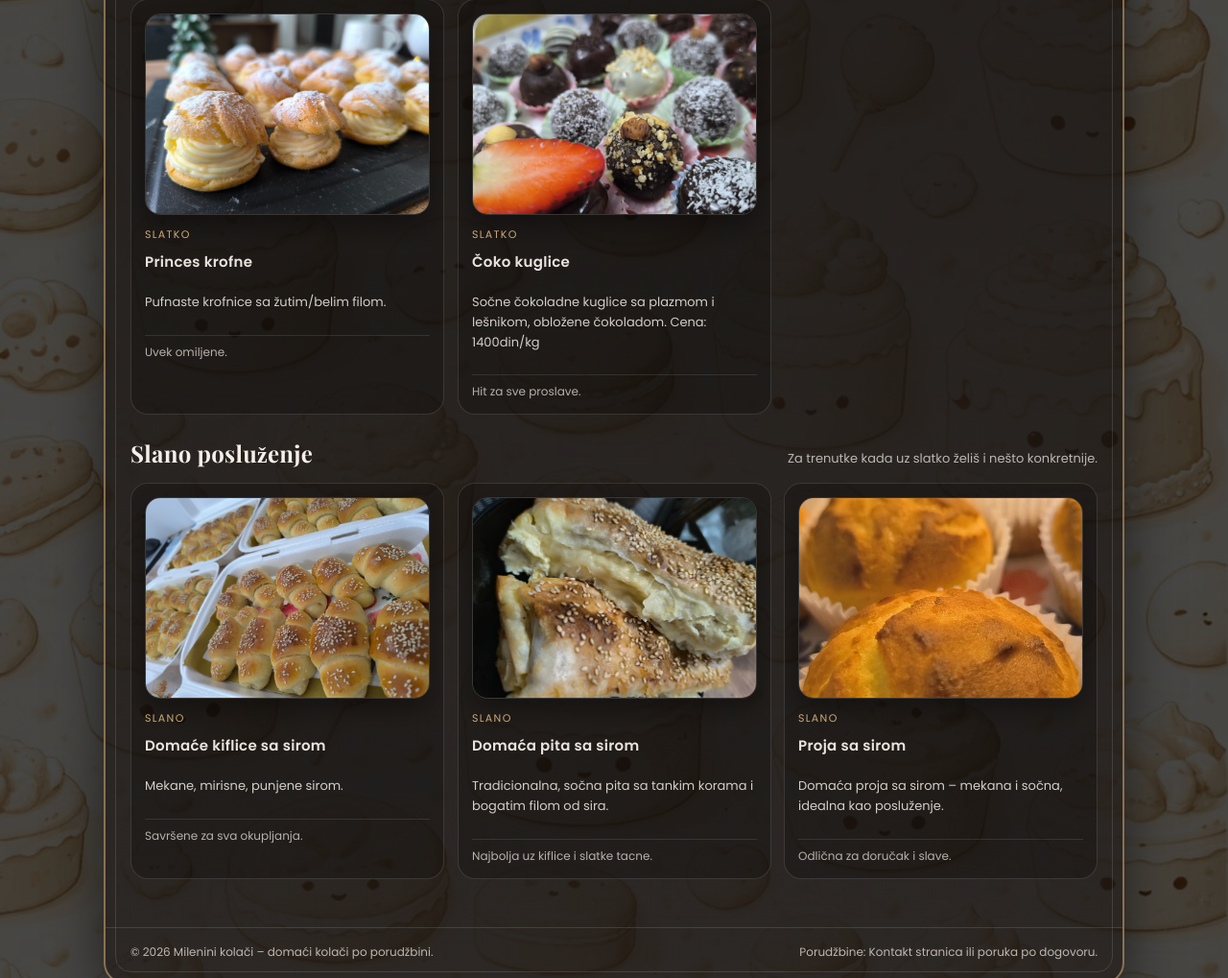
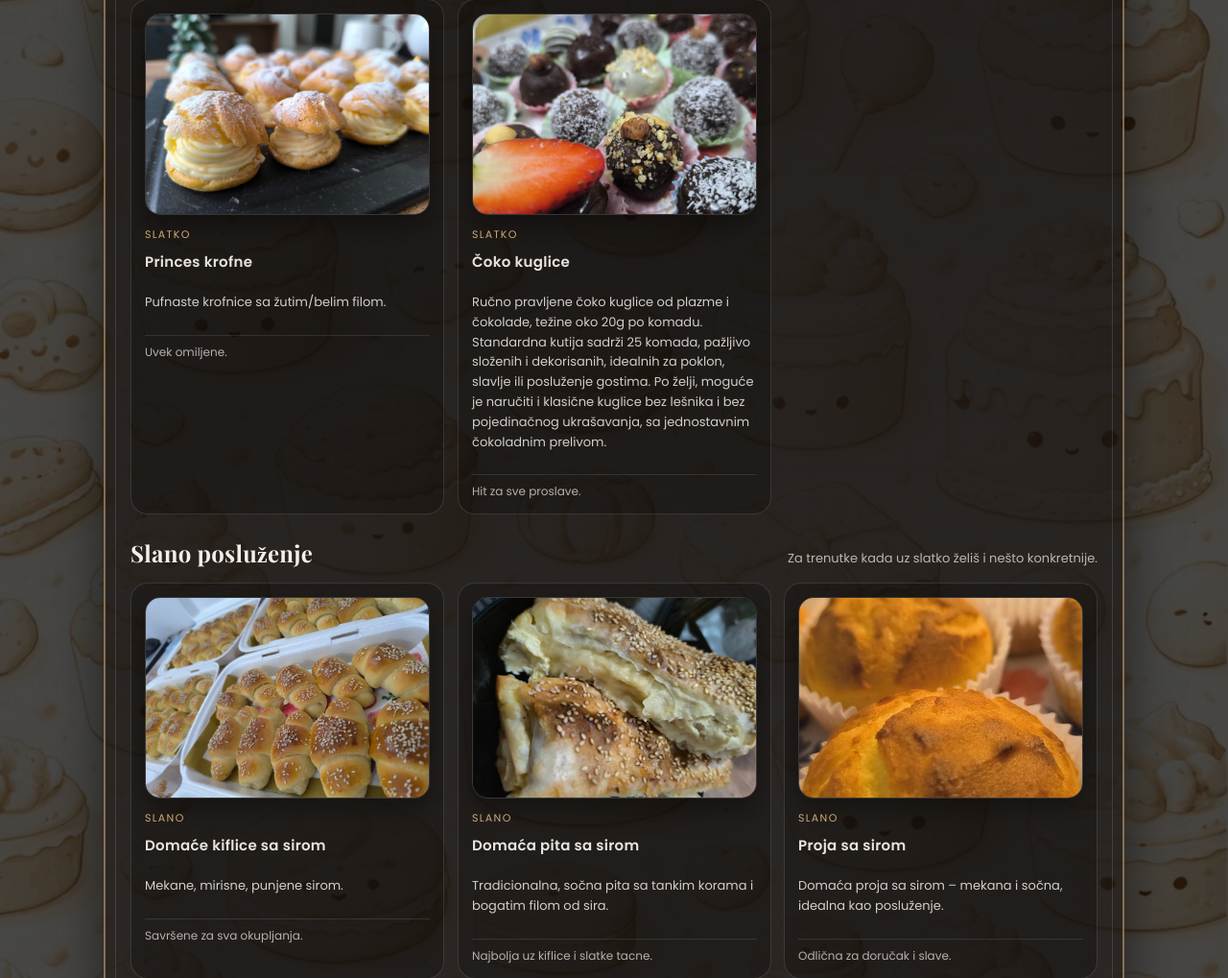
Before and after one commit to ITMilena/mileninikolaci-web, a Django app: page /ponuda/ in a window 1280 px wide. Shown: the part 863-1882 px from the top of the page at 96% size. Run offline with Django 5.2, Linux system fonts and the light colour scheme.

Commit message:
Add coko kuglice to offer and price list

```diff
--- a/kolaci/templates/kolaci/cenovnik.html
+++ b/kolaci/templates/kolaci/cenovnik.html
@@ -345,7 +345,8 @@
             <tr><td>Lešnik gnezda</td><td class="price">1500</td></tr>
             <tr><td>Čupavci</td><td class="price">1400</td></tr>
             <tr><td>Oblande</td><td class="price">1400</td></tr>
-            <td>Čoko kuglice</td><td class="price">1400</td></tr>
+            <td>Čoko kuglice sa lešnikom i jagodama + dekoracija</td><td class="price">1500</td></tr>
+            <td>Čoko-plazma kuglice, prelivene čokoladom</td><td class="price">1300</td></tr>
 
 
           </tbody>
--- a/kolaci/templates/kolaci/ponuda.html
+++ b/kolaci/templates/kolaci/ponuda.html
@@ -463,7 +463,11 @@
   <div class="card-tag">slatko</div>
   <div class="card-title">Čoko kuglice</div>
   <p class="card-text">
-    Sočne čokoladne kuglice sa plazmom i lešnikom, obložene čokoladom. Cena: 1400din/kg
+   Ručno pravljene čoko kuglice od plazme i čokolade, težine oko 20g po komadu.
+  Standardna kutija sadrži 25 komada, pažljivo složenih i dekorisanih,
+  idealnih za poklon, slavlje ili posluženje gostima.
+  Po želji, moguće je naručiti i klasične kuglice bez lešnika i bez pojedinačnog ukrašavanja,
+  sa jednostavnim čokoladnim prelivom.
   </p>
   <div class="card-meta">Hit za sve proslave.</div>
 </article>
```
